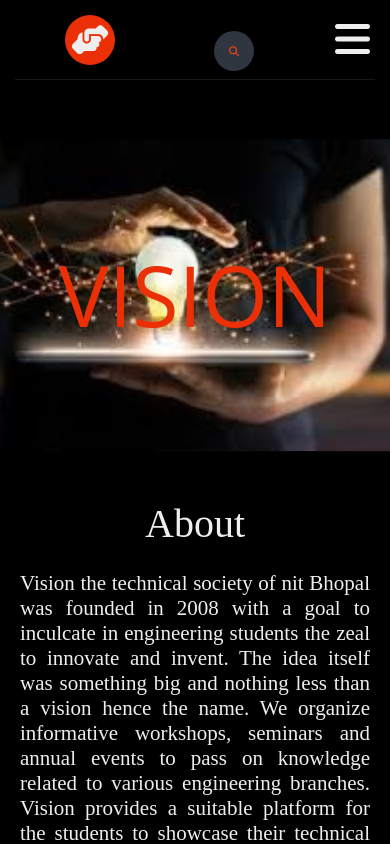
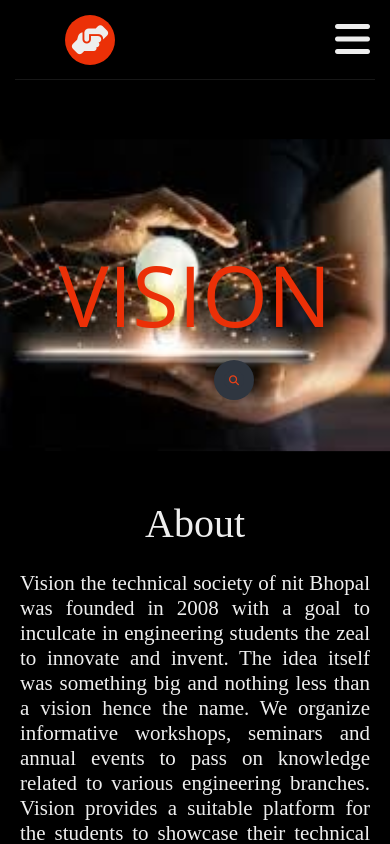
Before and after one commit to himakkshi-17/vision-sponsorship, a plain HTML site: page index.html in a window 390 px wide. Shown: the top 844 px of the page. Drawn offline with Linux system fonts and the light colour scheme.

Commit message:
Update style.css

```diff
--- a/style.css
+++ b/style.css
@@ -614,7 +614,7 @@ li.move-right{
   top: 35%;
 }
 .search-box{
-  top: 6%;
+  top: 45%;
   left: 60%;
 
 }
```
